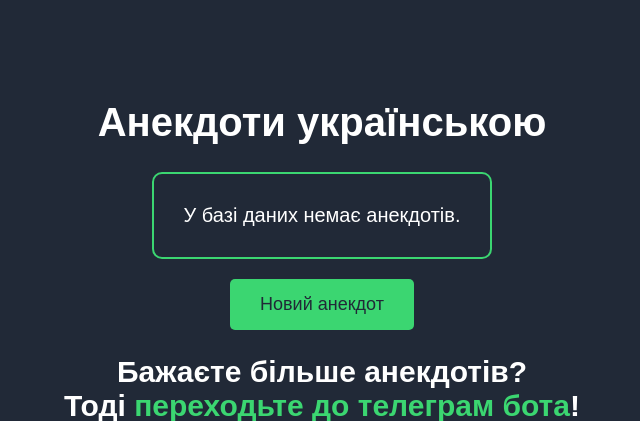
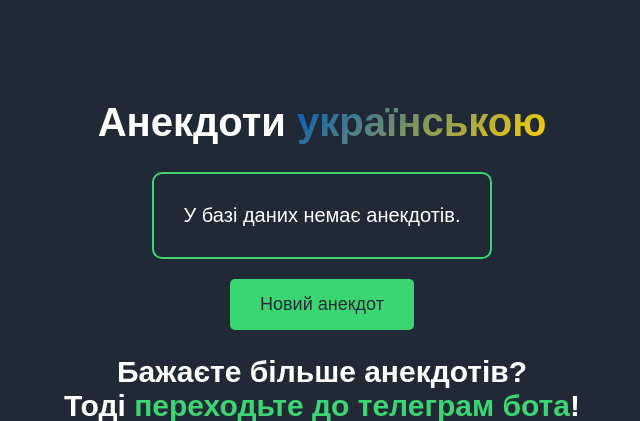
Before and after one commit to Mak5er/Joke-Site, a Flask app: page / in a window 1280 px wide. Shown: the top 421 px of the page, without its empty margins (318-958 px from the left). Run offline with Flask 2, Linux system fonts and the light colour scheme; data that the repository does not hold is empty.

Commit message:
change color of header word

```diff
--- a/templates/index.html
+++ b/templates/index.html
@@ -25,6 +25,11 @@
             font-size: 20px;
             text-align: center;
             margin-top: 20px;
+        }
+        .ukrainian-word {
+            background: linear-gradient(135deg, #005BBF, #FFD100);
+            -webkit-background-clip: text;
+            color: transparent;
         }
         .qr-container {
             font-size: 20px;
@@ -101,7 +106,7 @@
 <body>
 <div class="container">
     <div class="header">
-        <h1>Анекдоти українською</h1>
+        <h1>Анекдоти <span class="ukrainian-word">українською</span></h1>
     </div>
     <div class="joke-container">
         {{ random_joke | replace('\n', '<br>') | safe }}
```
